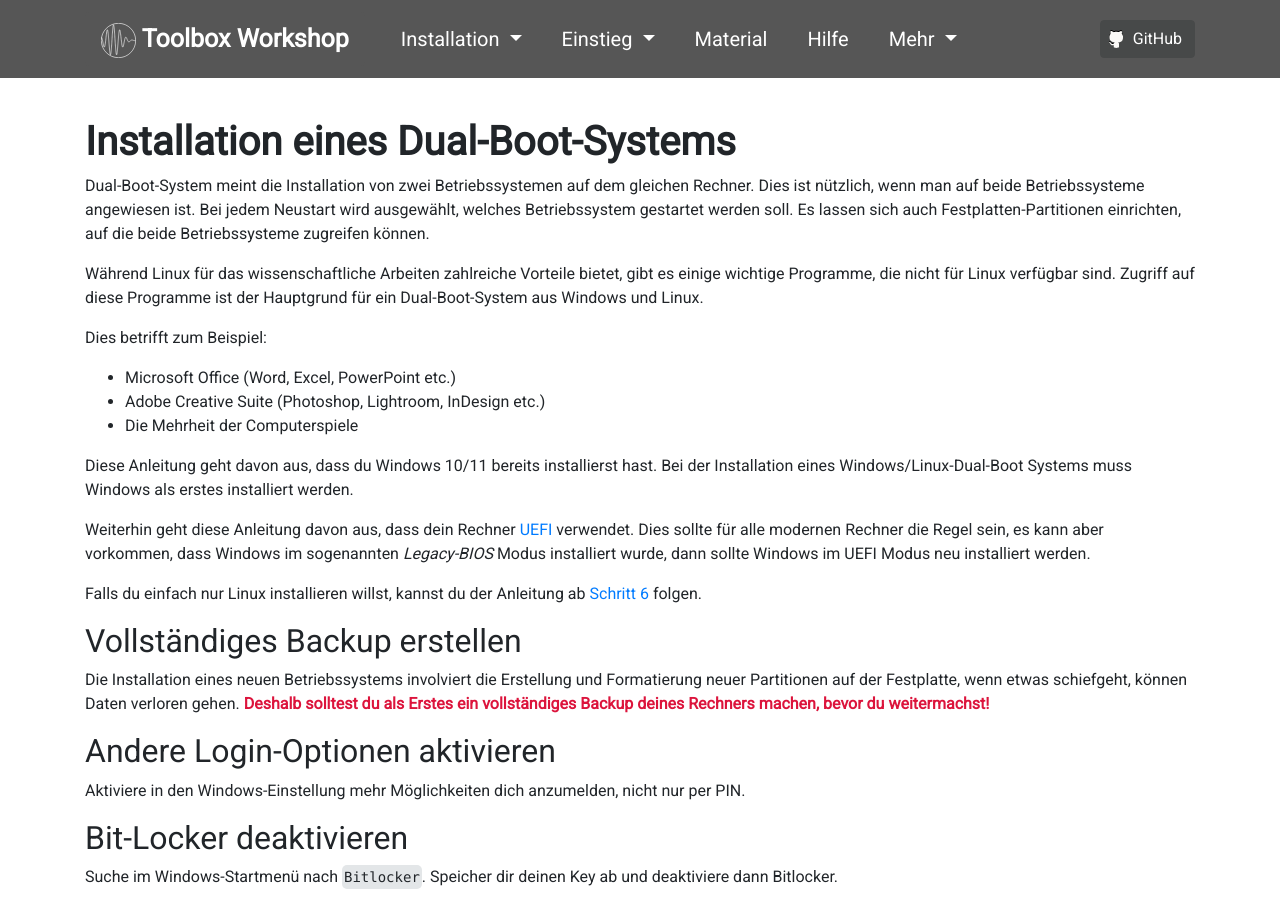
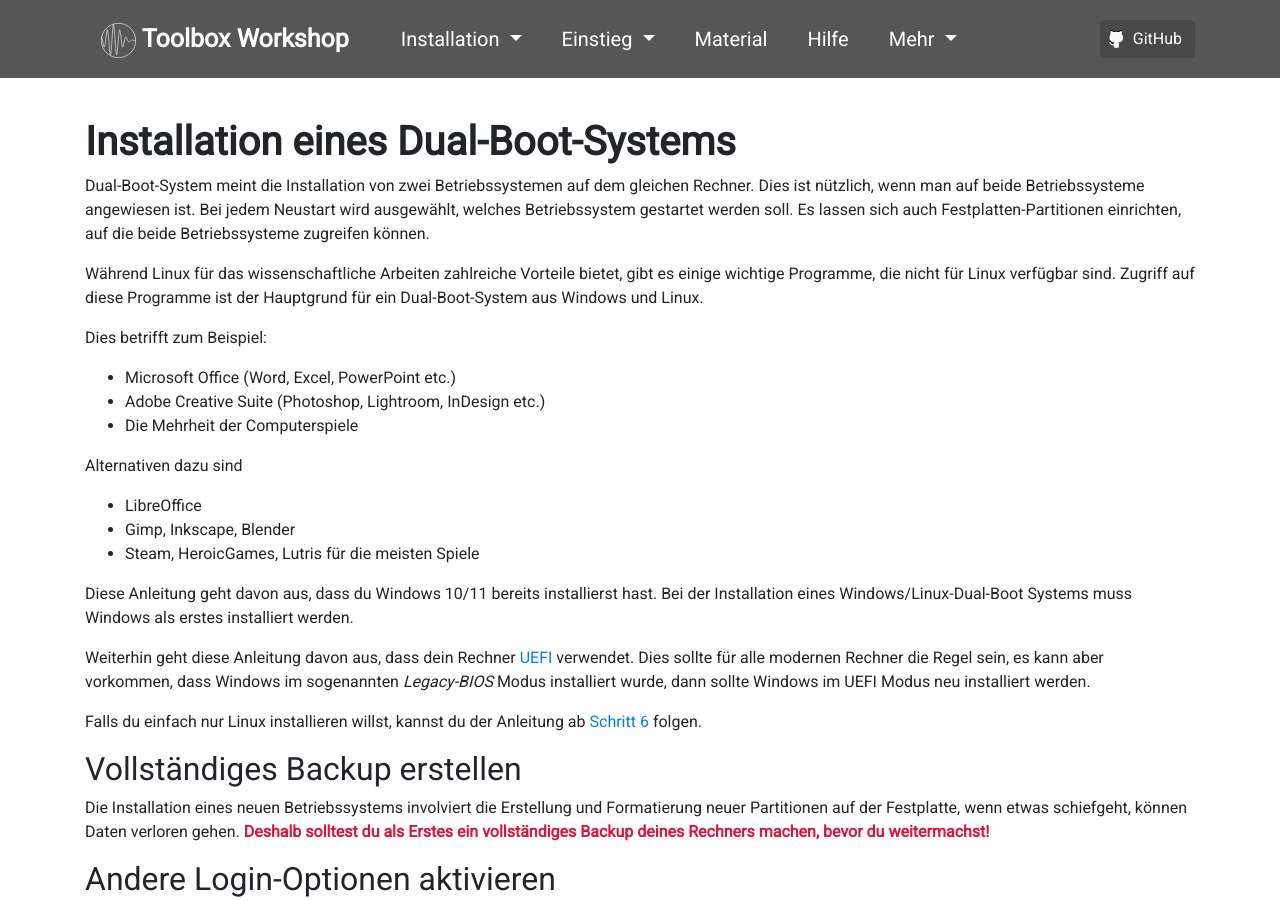
Before and after one commit to pep-dortmund/homepage-toolbox, a Jekyll site: the page built from install/dualboot.md, in a window 1280 px wide and 900 px high. Built offline with Jekyll 4.4.1, drawn with Linux system fonts in a browser that asks for light colours; nearby versions of some CDN libraries.

Commit message:
update install instructions for linux alternatives and order of mint, debian, ubuntu

```diff
--- a/install/dualboot.md
+++ b/install/dualboot.md
@@ -19,6 +19,12 @@
 * Microsoft Office (Word, Excel, PowerPoint etc.)
 * Adobe Creative Suite (Photoshop, Lightroom, InDesign etc.)
 * Die Mehrheit der Computerspiele
+
+Alternativen dazu sind
+
+* LibreOffice
+* Gimp, Inkscape, Blender
+* Steam, HeroicGames, Lutris für die meisten Spiele
 
 Diese Anleitung geht davon aus, dass du Windows 10/11 bereits installierst hast.
 Bei der Installation eines Windows/Linux-Dual-Boot Systems muss Windows als erstes installiert
```
Also changed, not shown: install/dualboot_en.md (+1 -1 lines), install/linux.md (+2 -2 lines).
